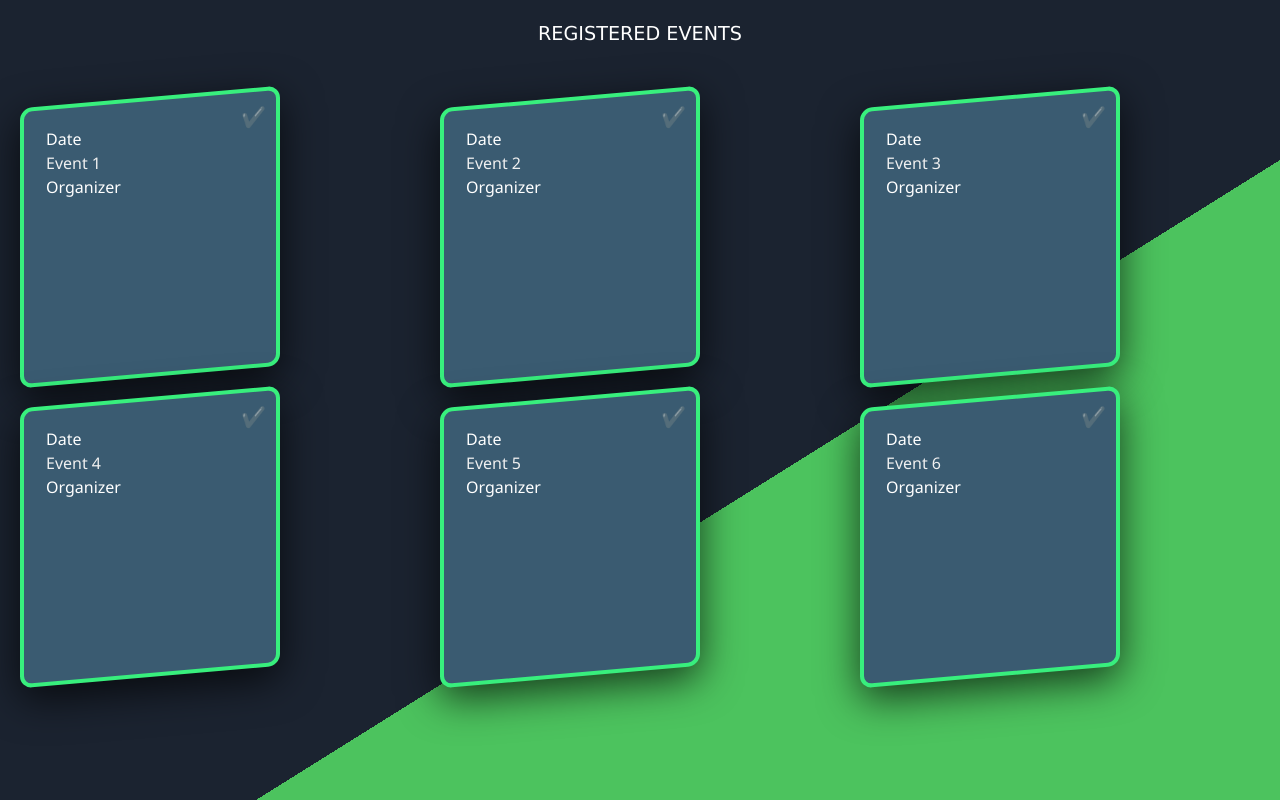
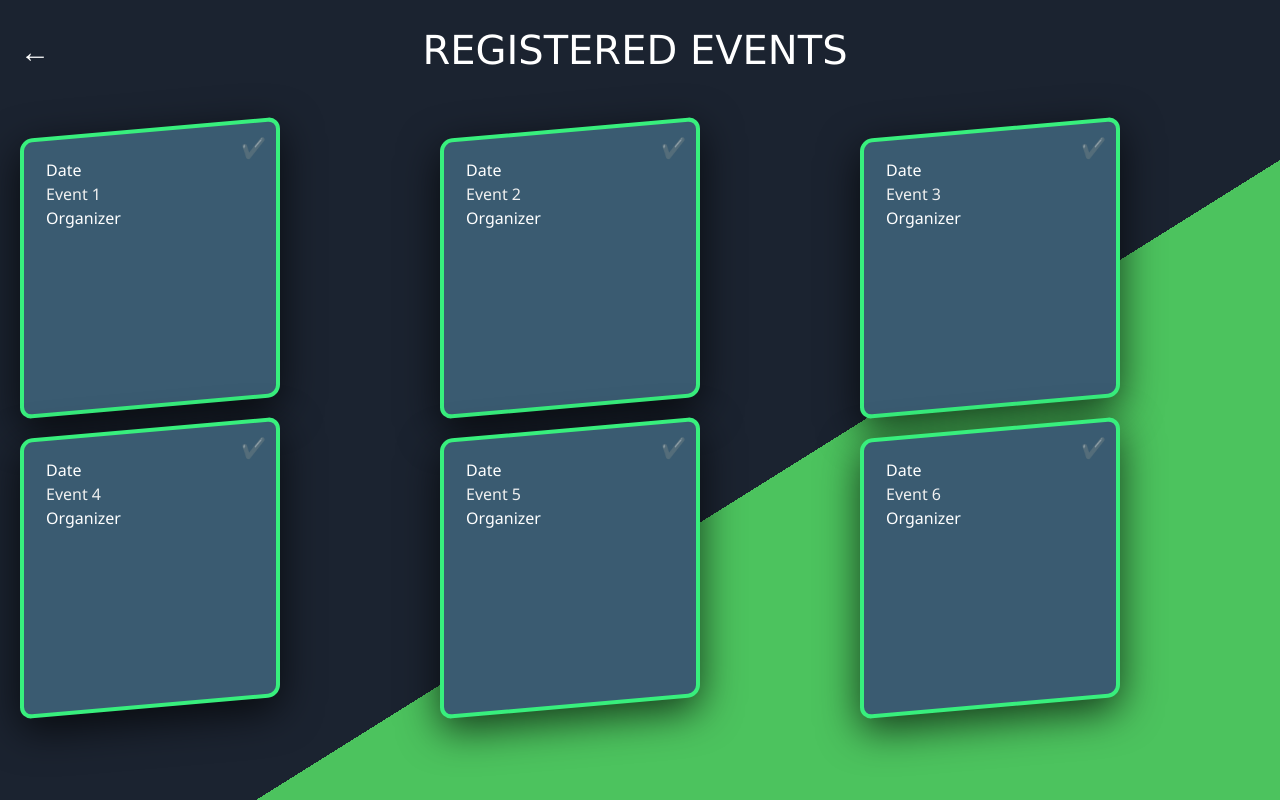
Before and after one commit to DARSHAN-V-G/EMS-USER-PORTAL, a React (Vite) app: page /registered-events in a window 1280 px wide. Built offline with nearby package versions, Linux system fonts and the light colour scheme.

Commit message:
registered-events

```diff
--- a/package.json
+++ b/package.json
@@ -12,7 +12,7 @@
   "dependencies": {
     "@radix-ui/react-slot": "^1.2.0",
     "@tailwindcss/vite": "^4.1.4",
-    "axios": "^1.9.0",
+    "axios": "^1.10.0",
     "class-variance-authority": "^0.7.1",
     "clsx": "^2.1.1",
     "lucide-react": "^0.503.0",
--- a/src/components/EventTabs.tsx
+++ b/src/components/EventTabs.tsx
@@ -34,6 +34,12 @@ const EventTabs: React.FC<EventTabsProps> = ({ onFilterClick }) => {
       >
         Club Info
       </Link>
+      <Link
+        to={`/registered-events${searchParams}`}
+        className={`pill ${isActive("registered-events") ? "active" : ""}`}
+      >
+        Registered Events
+      </Link>
       <button
         className="pill"
         onClick={onFilterClick}
--- a/src/components/RegisteredEvents.tsx
+++ b/src/components/RegisteredEvents.tsx
@@ -1,4 +1,5 @@
 import React from 'react';
+import { useNavigate } from 'react-router-dom';
 
 interface EventType {
   id: number;
@@ -21,9 +22,15 @@ const events: EventType[] = [
 ];
 
 const RegisteredEvents: React.FC<RegisteredEventsProps> = ({ onSelectEvent }) => {
+  const navigate = useNavigate();
+
   return (
     <div className="registered-events">
-      <h2>REGISTERED EVENTS</h2>
+      <div className="header-container" style={{ display: 'flex', alignItems: 'center', gap: '1rem' }}>
+        <button className="back-button" onClick={() => navigate('/')}>←</button>
+        <h2 className="titleregistered" style={{ flex: 1, textAlign: 'center', margin: 0 }}>REGISTERED EVENTS</h2>
+        <div style={{ width: '40px' }}></div>
+      </div>
       <br />
       <br />
       <div className="events-list">
--- a/src/pages/eventbrowse/registeredevents/Events.css
+++ b/src/pages/eventbrowse/registeredevents/Events.css
@@ -25,7 +25,7 @@
   }
 
   .event-details {
-    flex: 2;
+    flex: 1.2;
     padding: 20px;
     background-color: #0d1117;
     overflow-y: auto;
@@ -36,10 +36,10 @@
     );
   }
 
-  h2 {
+  h2,.titleregistered {
     color: white;
     text-align: center;
-    font-size: larger;
+    font-size: 40px;
     font-family: Verdana, Geneva, Tahoma, sans-serif;
   }
 
```
Also changed, not shown: 1 other file (tests, documents, lock files or other folders).
